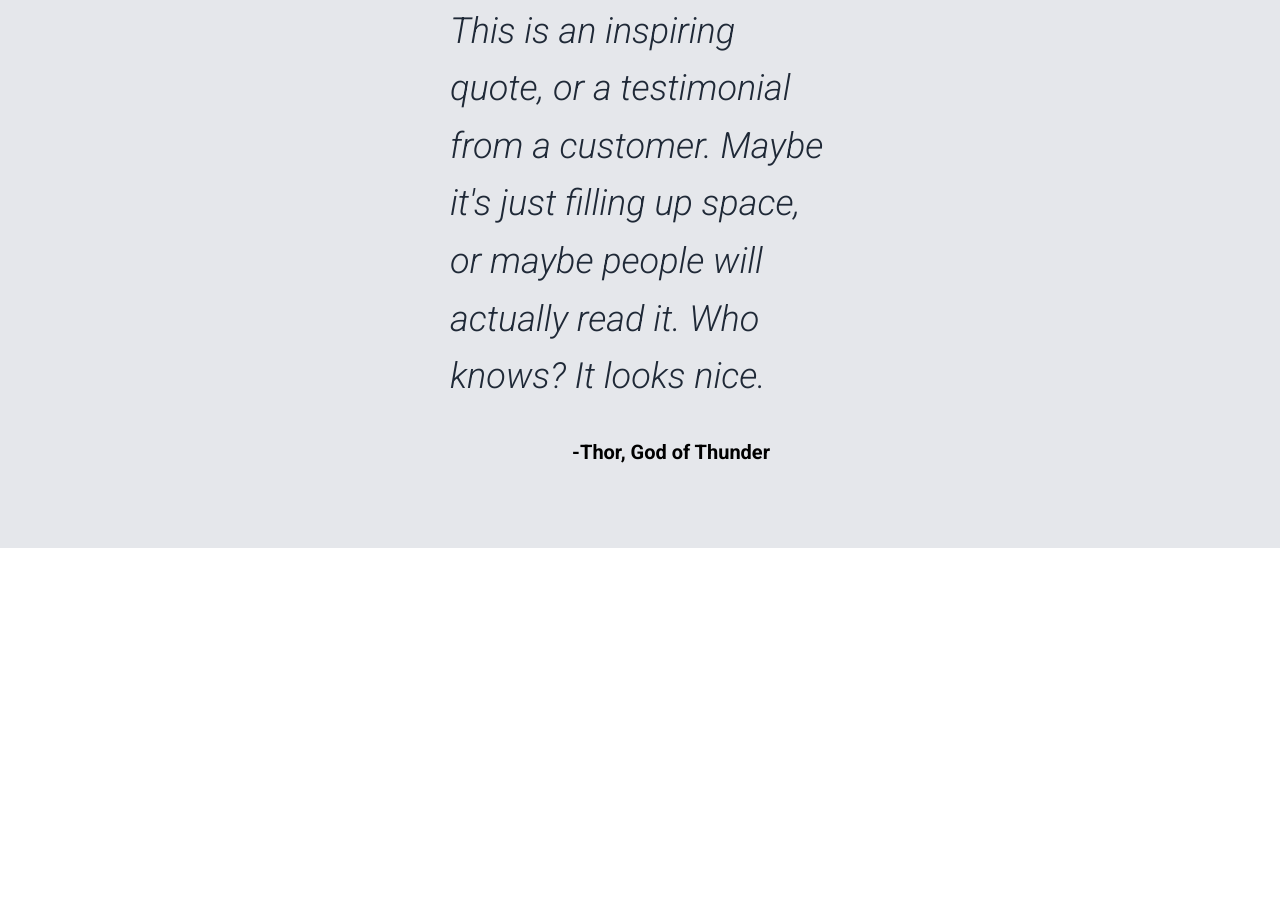
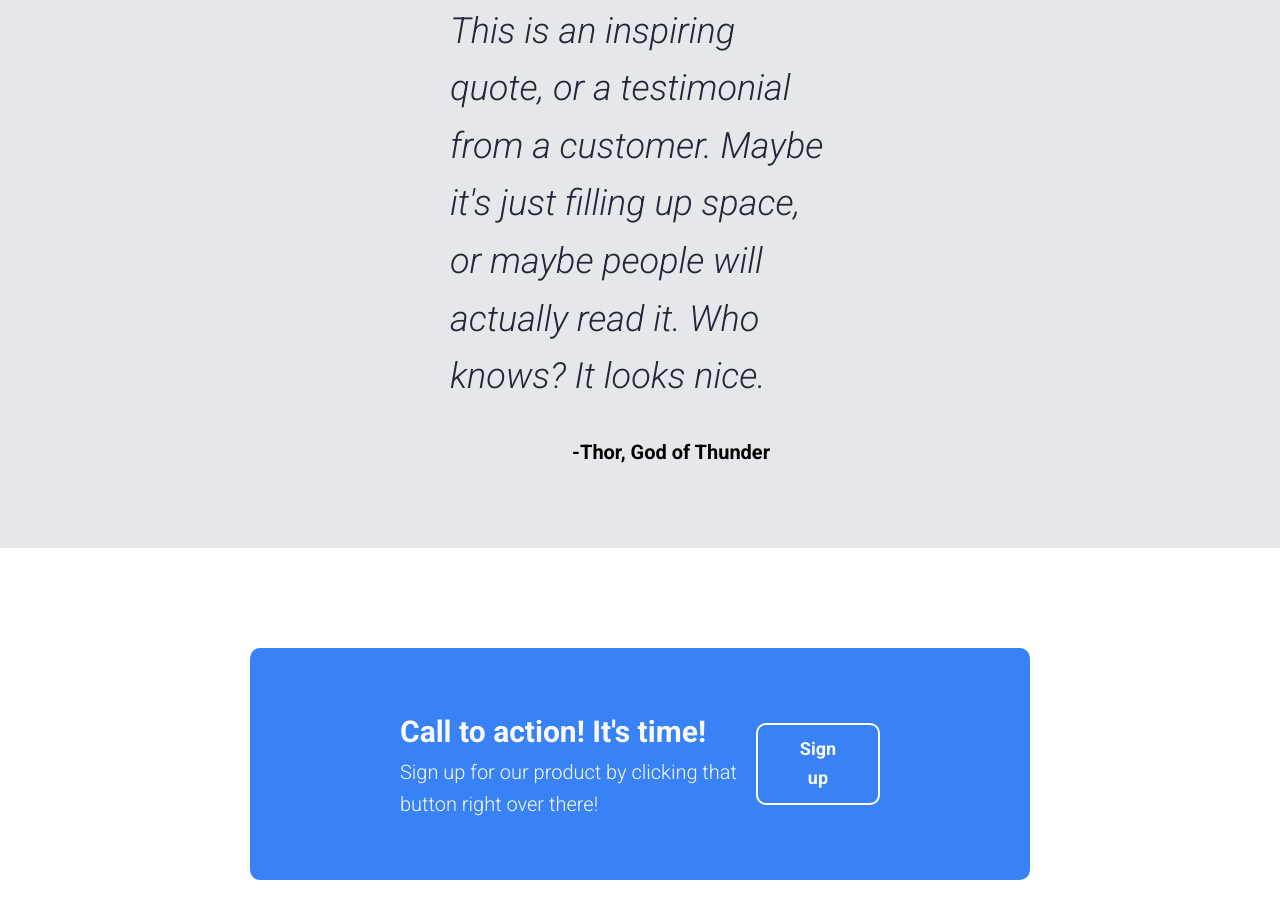
Before and after one commit to lamideolaniyan/TOP-landingpage, a plain HTML site: page index.html in a window 1280 px wide. Shown: the part 1517-2435 px from the top of the page. Before the commit the page ends 2065 px from the top, so only its background shows below. Drawn offline with Linux system fonts and the light colour scheme.

Commit message:
designed the call to action section

```diff
--- a/index.html
+++ b/index.html
@@ -82,6 +82,17 @@
 				</p>
 				<h5 class="quote__author">-Thor, God of Thunder</h5>
 			</section>
+
+			<section class="cta">
+				<div class="cta__textbox">
+					<h4 class="cta__header">Call to action! It's time!</h4>
+					<p class="cta__text">
+						Sign up for our product by clicking that button right over there!
+					</p>
+				</div>
+
+				<a href="#" class="cta__button">Sign up</a>
+			</section>
 		</main>
 		<footer class="footer"></footer>
 	</body>
--- a/style.css
+++ b/style.css
@@ -94,7 +94,6 @@ body {
 	background-color: #3882f6;
 	border-radius: 1rem;
 	text-align: center;
-	/* justify-self: flex-end; */
 }
 
 .hero-image {
@@ -168,3 +167,42 @@ body {
 	margin-top: 3rem;
 	margin-right: 6rem;
 }
+
+.cta {
+	margin: 10rem 25rem;
+	padding: 6rem 15rem;
+	background-color: #3882f6;
+	border-radius: 1rem;
+	color: #f9faf8;
+	display: flex;
+	justify-content: space-between;
+	align-items: center;
+}
+
+.cta__textbox {
+}
+
+.cta__header {
+	font-size: 3rem;
+}
+
+.cta__text {
+	font-size: 2rem;
+}
+
+.cta__button,
+.cta__button a:link,
+.cta__button a:visited,
+.cta__button a:active,
+.cta__button a:hover {
+	display: inline-block;
+	text-decoration: none;
+	font-size: 1.8rem;
+	font-weight: 700;
+	padding: 1rem 4rem;
+	color: #f9faf8;
+	background-color: #3882f6;
+	border-radius: 1rem;
+	text-align: center;
+	border: 2px solid #fff;
+}
```
